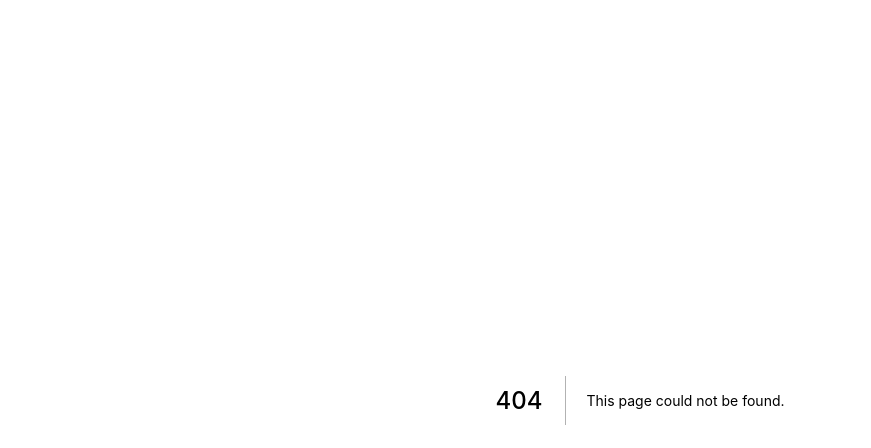
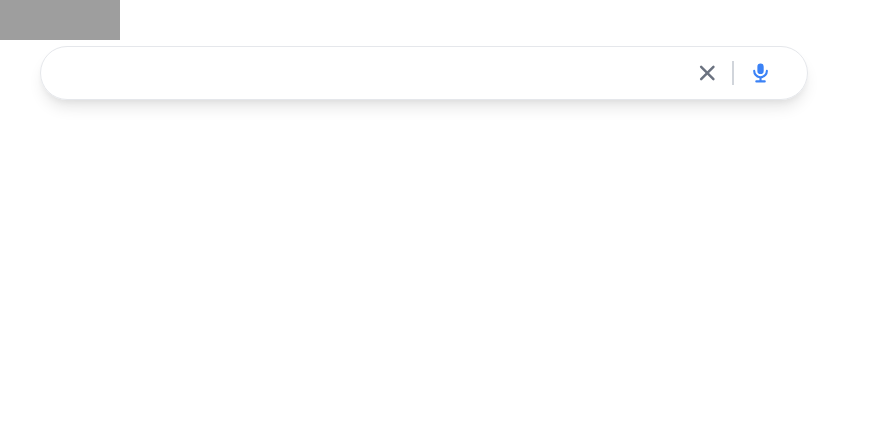
Before and after one commit to PeaceAntoHim/Google-clone, a Next.js app: page /search in a window 1280 px wide. Before the commit this address had no page. Shown: the top 448 px of the page, without its empty margins (0-871 px from the left). Built offline with nearby package versions, Linux system fonts and the light colour scheme; grey boxes are pictures that could not be loaded.

Commit message:
Building Search page

```diff
--- a/components/Avatar.js
+++ b/components/Avatar.js
@@ -1,7 +1,7 @@
 function Avatar({ url }) {
     return(
         <img
-            className="h-10 cursor-pointer duration-150 transform hover:scale-120"
+            className="h-10 cursor-pointer duration-150 transform hover:scale-110"
             loading="lazy"
             src={url}
             alt="Profile picture"
--- /dev/null
+++ b/components/Header.js
@@ -0,0 +1,38 @@
+import Image from 'next/image';
+import { useRef } from 'react';
+import { useRouter } from 'next/router';
+import { XIcon, MicrophoneIcon } from '@heroicons/react/solid';
+
+function Header() {
+    const router = useRouter();
+    const searchInputRef = useRef(null);
+
+    return (
+        <header>
+            <Image
+                height={40}
+                width={120}
+                className="cursor-pointer"
+                onClick={() => router.push("/")}
+                src='https://www.google.com/images/branding/googlelogo/2x/googlelogo_color_272x92dp.png'
+            />
+            <form className="flex px-6 py-3 ml-10 mr-5 border border-gray-200 rounded-full shadow-lg max-w-3xl items-center">
+                <input
+                    type="text"
+                    ref={searchInputRef}
+                    className="flex-grow w-full focus:outline-none"
+                />
+                <XIcon
+                    className="h-7 sm:mr-3 text-gray-500 cursor-pointer transition duration-100 transform  hover:scale-125"
+                    onClick={() => (searchInputRef.current.value = "")}
+                />
+                <MicrophoneIcon
+                    className="h-6 mr-3 hidden sm:inline-flex text-blue-500 border-l-2 pl-4 border-gray-300"
+                />
+            </form>
+        </header>
+
+    );
+}
+
+export default Header;
--- a/pages/index.js
+++ b/pages/index.js
@@ -1,11 +1,25 @@
 import Head from 'next/head';
+import { useRef } from 'react'
+import Image from 'next/image';
+import { useRouter } from 'next/router';
+import Footer from '../components/Footer';
 import Avatar from '../components/avatar';
-import Image from 'next/image';
+import { SearchIcon } from '@heroicons/react/outline';
 import { MicrophoneIcon, ViewGridIcon } from '@heroicons/react/solid';
-import { SearchIcon } from '@heroicons/react/outline';
-import Footer from '../components/Footer';
 
 export default function Home() {
+  /* Thsi logic to search */
+  const router = useRouter();
+  const searchInputRef = useRef(null)
+  const search = e => {
+    e.preventDefault();
+    const term = searchInputRef.current.value;
+
+    if (!term) return;
+
+    router.push(`/search?term=${term}`);
+  };
+
   return (
     <div className="flex flex-col items-center justify-center h-screen">
       <Head>
@@ -48,14 +62,15 @@
             <SearchIcon className="h-5 mr-3 text-gray-500" />
             <input
               type="text"
+              ref={searchInputRef}
               className="flex-grow focus:outline-none"
             />
             <MicrophoneIcon className="h-5" />
           </div>
 
           <div className="flex flex-col w-1/2 space-y-2 justify-center mt-8 sm:space-y-0 sm:flex-row sm:space-x-4">
-            <button className="btn">Google Search</button>
-            <button className="btn">I'm Feeling Lucky</button>
+            <button onClick={search} className="btn">Google Search</button>
+            <button onClick={search} className="btn">I'm Feeling Lucky</button>
           </div>
       </form>
 
--- /dev/null
+++ b/pages/search.js
@@ -0,0 +1,19 @@
+import Head from 'next/head';
+import Header from '../components/Header';
+
+function Search() {
+    return (
+        <div>
+            <Head>
+                <title>Search Results</title>
+                <link rel="icon" href="/favicon.ico" />
+            </Head>
+
+            {/* Header */}
+            <Header />
+            {/* Search Results */}
+        </div>
+    );
+}
+
+export default Search;
```
